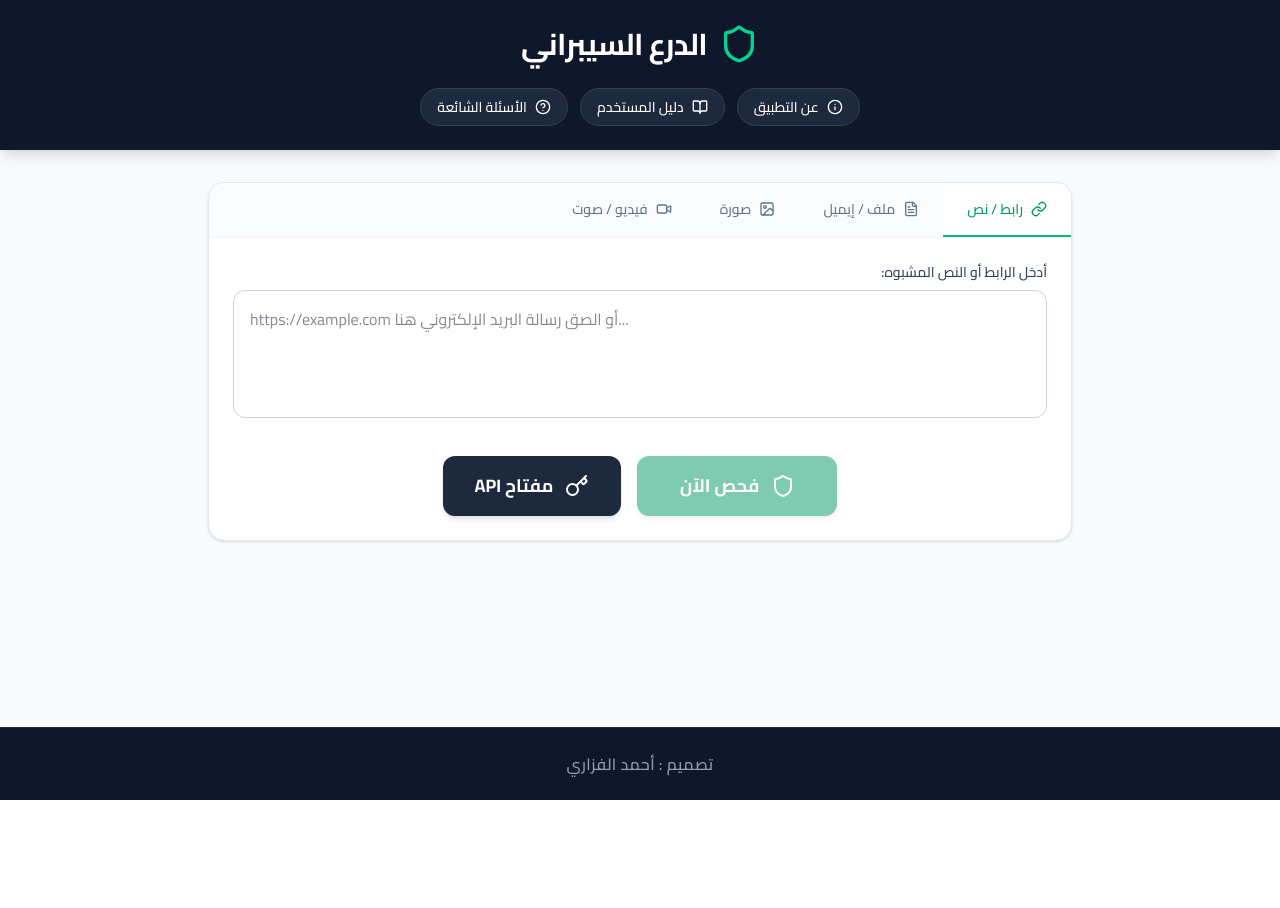
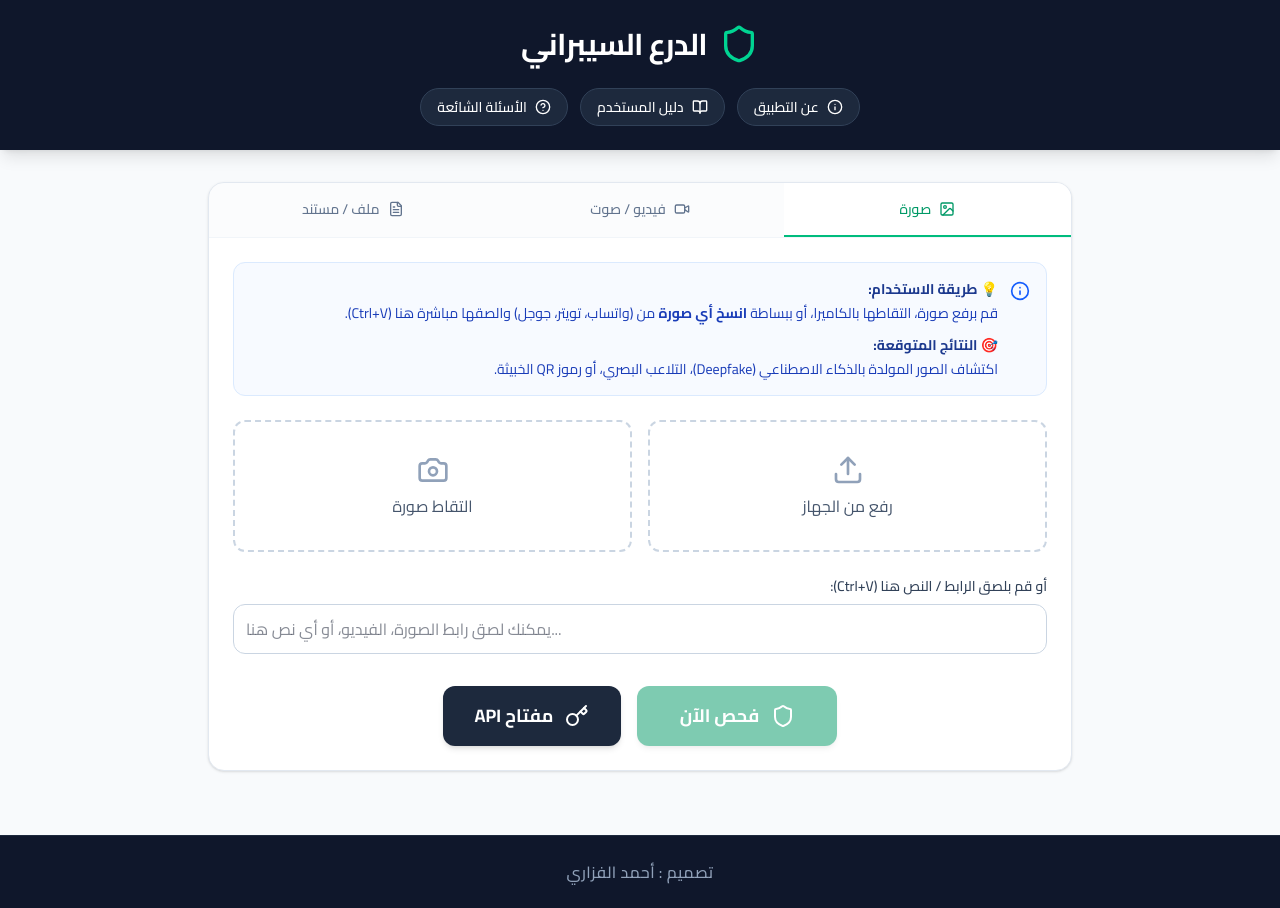
Before and after one commit to Ahmed-fazari81/cyber-shield-app, a React (Vite) app: page / in a window 1280 px wide. Before the commit the page ends 800 px from the top, so only its background shows below. Built offline with nearby package versions, Linux system fonts and the light colour scheme; the HTML template or start-up script is replaced by a standard one.

Commit message:
Update App.tsx

```diff
--- a/src/App.tsx
+++ b/src/App.tsx
@@ -3,7 +3,7 @@ import { Shield, Info, BookOpen, HelpCircle, Upload, Camera, Link as LinkIcon, F
 import { GoogleGenAI, Type } from '@google/genai';
 
 export default function App() {
-  const [activeTab, setActiveTab] = useState('text');
+  const [activeTab, setActiveTab] = useState('image');
   const [inputText, setInputText] = useState('');
   const [selectedFile, setSelectedFile] = useState<File | null>(null);
   const [filePreview, setFilePreview] = useState<string | null>(null);
@@ -81,7 +81,6 @@ export default function App() {
         if (item.kind === 'string' && item.type === 'text/plain') {
           item.getAsString((text) => {
             setInputText(text);
-            setActiveTab('text');
           });
           return;
         }
@@ -285,27 +284,15 @@ export default function App() {
       <main className="max-w-4xl mx-auto px-4 py-8 w-full flex-grow">
         <div className="bg-white rounded-2xl shadow-sm border border-slate-200 overflow-hidden mb-8">
           {/* Tabs */}
-          <div className="flex overflow-x-auto border-b border-slate-100 bg-slate-50/50">
-            <TabButton active={activeTab === 'text'} onClick={() => { setActiveTab('text'); clearInput(); }} icon={<LinkIcon className="w-4 h-4" />} label="رابط / نص" />
-            <TabButton active={activeTab === 'file'} onClick={() => { setActiveTab('file'); clearInput(); }} icon={<FileText className="w-4 h-4" />} label="ملف / إيميل" />
+          <div className="flex w-full border-b border-slate-100 bg-slate-50/50">
             <TabButton active={activeTab === 'image'} onClick={() => { setActiveTab('image'); clearInput(); }} icon={<ImageIcon className="w-4 h-4" />} label="صورة" />
             <TabButton active={activeTab === 'video'} onClick={() => { setActiveTab('video'); clearInput(); }} icon={<Video className="w-4 h-4" />} label="فيديو / صوت" />
+            <TabButton active={activeTab === 'file'} onClick={() => { setActiveTab('file'); clearInput(); }} icon={<FileText className="w-4 h-4" />} label="ملف / مستند" />
           </div>
 
           {/* Input Area */}
           <div className="p-6">
-            {activeTab === 'text' && (
-              <div>
-                <label className="block text-sm font-medium text-slate-700 mb-2">أدخل الرابط أو النص المشبوه:</label>
-                <textarea
-                  value={inputText}
-                  onChange={(e) => setInputText(e.target.value)}
-                  placeholder="https://example.com أو الصق رسالة البريد الإلكتروني هنا..."
-                  className="w-full h-32 p-4 border border-slate-300 rounded-xl focus:ring-2 focus:ring-emerald-500 focus:border-emerald-500 outline-none resize-none transition-all"
-                  dir="auto"
-                />
-              </div>
-            )}
+            <TabInstructions tab={activeTab} />
 
             {activeTab === 'file' && (
               <FileUploadArea
@@ -373,19 +360,17 @@ export default function App() {
             )}
 
             {/* Common Paste Field */}
-            {activeTab !== 'text' && (
             <div className="mt-6">
-                <label className="block text-sm font-medium text-slate-700 mb-2">أو قم بلصق الرابط / النص هنا:</label>
+              <label className="block text-sm font-medium text-slate-700 mb-2">أو قم بلصق الرابط / النص هنا (Ctrl+V):</label>
               <input
                 type="text"
                 value={inputText}
                 onChange={(e) => setInputText(e.target.value)}
-                  placeholder="لصق الرابط..."
+                placeholder="يمكنك لصق رابط الصورة، الفيديو، أو أي نص هنا..."
                 className="w-full p-3 border border-slate-300 rounded-xl focus:ring-2 focus:ring-emerald-500 focus:border-emerald-500 outline-none transition-all"
                 dir="auto"
               />
             </div>
-            )}
 
             {error && (
               <div className="mt-4 p-4 bg-red-50 text-red-700 rounded-xl flex items-start gap-3">
@@ -398,10 +383,12 @@ export default function App() {
               {isScanning ? (
                 <button
                   onClick={handleCancel}
-                  className="bg-red-600 hover:bg-red-700 text-white px-8 py-4 rounded-xl font-bold text-lg shadow-md hover:shadow-lg transition-all flex items-center gap-3 w-full sm:w-auto min-w-[200px] justify-center"
+                  className="bg-amber-500 hover:bg-amber-600 text-white px-8 py-4 rounded-xl font-bold text-lg shadow-md hover:shadow-lg transition-all flex items-center gap-3 w-full sm:w-auto min-w-[200px] justify-center"
                 >
-                  <XCircle className="w-6 h-6" />
-                  إيقاف الفحص
+                  <Loader2 className="w-6 h-6 animate-spin" />
+                  <span>جاري الفحص...</span>
+                  <div className="h-6 w-px bg-white/30 mx-1"></div>
+                  <XCircle className="w-6 h-6" title="إيقاف الفحص" />
                 </button>
               ) : (
                 <button
@@ -579,14 +566,14 @@ function TabButton({ active, onClick, icon, label }: { active: boolean, onClick:
   return (
     <button
       onClick={onClick}
-      className={`flex items-center gap-2 px-6 py-4 font-medium text-sm whitespace-nowrap transition-all border-b-2 ${
+      className={`flex-1 flex items-center justify-center gap-2 px-2 sm:px-6 py-4 font-medium text-xs sm:text-sm transition-all border-b-2 ${
         active
           ? 'border-emerald-500 text-emerald-600 bg-white'
           : 'border-transparent text-slate-500 hover:text-slate-700 hover:bg-slate-100'
       }`}
     >
       {icon}
-      {label}
+      <span className="whitespace-nowrap">{label}</span>
     </button>
   );
 }
@@ -623,3 +610,52 @@ function FileUploadArea({ onFileSelect, selectedFile, accept, label }: { onFileS
     </div>
   );
 }
+
+function TabInstructions({ tab }: { tab: string }) {
+  if (tab === 'image') {
+    return (
+      <div className="mb-6 bg-blue-50/50 border border-blue-100 rounded-xl p-4 text-sm text-blue-800">
+        <div className="flex items-start gap-3">
+          <Info className="w-5 h-5 shrink-0 mt-0.5 text-blue-600" />
+          <div>
+            <p className="font-bold mb-1 text-blue-900">💡 طريقة الاستخدام:</p>
+            <p className="mb-3">قم برفع صورة، التقاطها بالكاميرا، أو ببساطة <strong>انسخ أي صورة</strong> من (واتساب، تويتر، جوجل) والصقها مباشرة هنا (Ctrl+V).</p>
+            <p className="font-bold mb-1 text-blue-900">🎯 النتائج المتوقعة:</p>
+            <p>اكتشاف الصور المولدة بالذكاء الاصطناعي (Deepfake)، التلاعب البصري، أو رموز QR الخبيثة.</p>
+          </div>
+        </div>
+      </div>
+    );
+  }
+  if (tab === 'video') {
+    return (
+      <div className="mb-6 bg-blue-50/50 border border-blue-100 rounded-xl p-4 text-sm text-blue-800">
+        <div className="flex items-start gap-3">
+          <Info className="w-5 h-5 shrink-0 mt-0.5 text-blue-600" />
+          <div>
+            <p className="font-bold mb-1 text-blue-900">💡 طريقة الاستخدام:</p>
+            <p className="mb-3">قم برفع مقطع فيديو أو صوت، أو <strong>انسخ رابط المقطع</strong> من أي منصة والصقه في الخانة بالأسفل.</p>
+            <p className="font-bold mb-1 text-blue-900">🎯 النتائج المتوقعة:</p>
+            <p>تحليل دقيق لاكتشاف التزييف العميق في الفيديو (Deepfake) أو استنساخ الصوت بالذكاء الاصطناعي (Audio Spoofing).</p>
+          </div>
+        </div>
+      </div>
+    );
+  }
+  if (tab === 'file') {
+    return (
+      <div className="mb-6 bg-blue-50/50 border border-blue-100 rounded-xl p-4 text-sm text-blue-800">
+        <div className="flex items-start gap-3">
+          <Info className="w-5 h-5 shrink-0 mt-0.5 text-blue-600" />
+          <div>
+            <p className="font-bold mb-1 text-blue-900">💡 طريقة الاستخدام:</p>
+            <p className="mb-3">قم برفع ملف (PDF, Word, رسالة إيميل)، أو <strong>انسخ محتوى الرسالة/الرابط</strong> والصقه في الخانة بالأسفل.</p>
+            <p className="font-bold mb-1 text-blue-900">🎯 النتائج المتوقعة:</p>
+            <p>اكتشاف محاولات التصيد الاحتيالي (Phishing)، أساليب الهندسة الاجتماعية، والروابط أو المرفقات الخبيثة.</p>
+          </div>
+        </div>
+      </div>
+    );
+  }
+  return null;
+}
```
Lines whose indentation alone changed are shown as unchanged.
